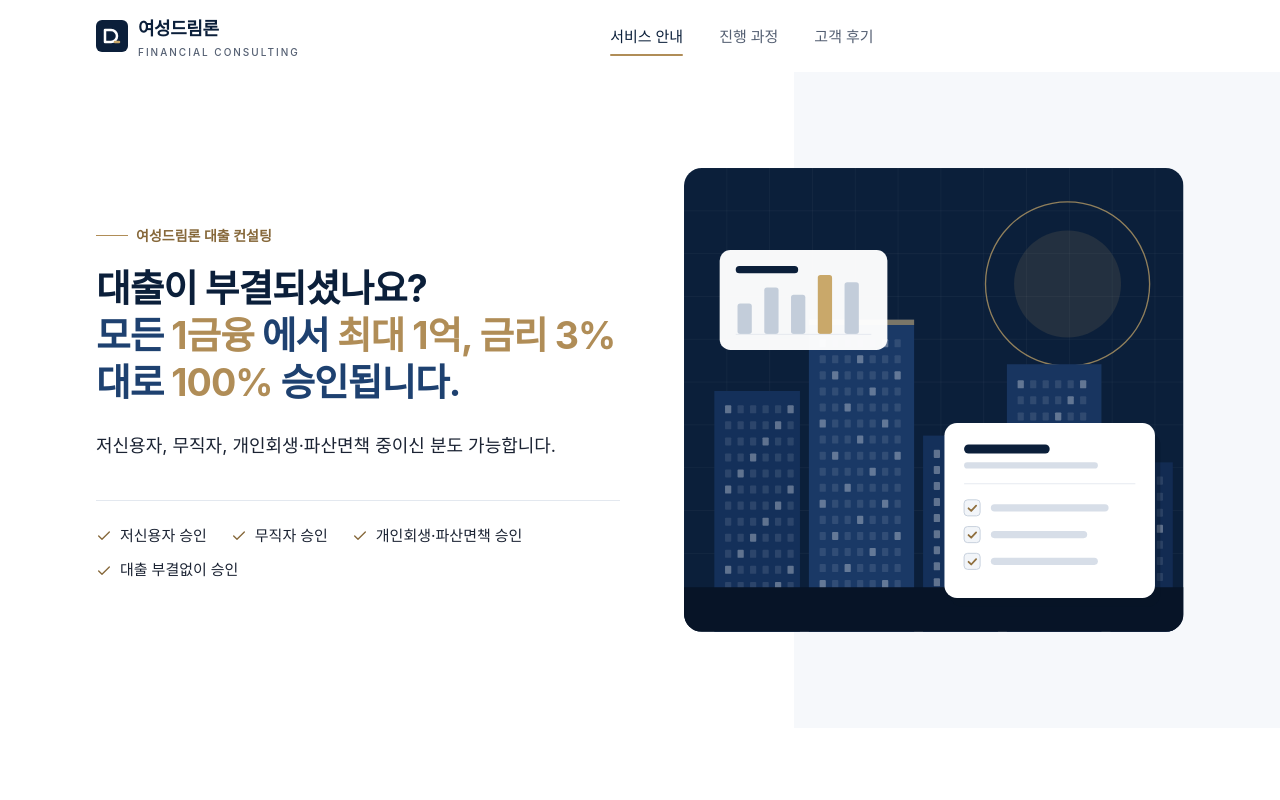
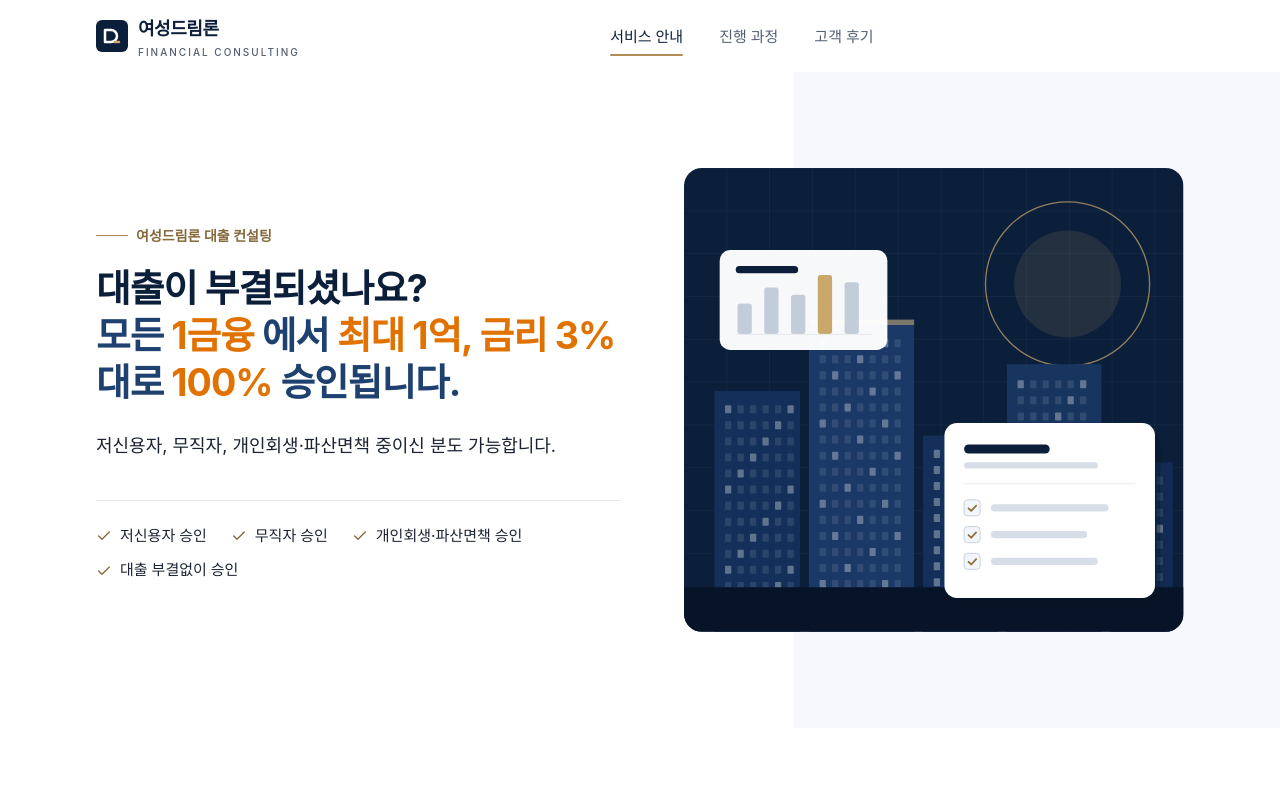
Before and after one commit to akainu1977-debug/yeosung-dreamloan, a React (Vite) app: page / in a window 1280 px wide. Shown: the top 800 px of the page. Built offline with nearby package versions, Linux system fonts and the light colour scheme; a web font is replaced by a local one.

Commit message:
메인 문구 색상 수정

```diff
--- a/src/components/Hero.tsx
+++ b/src/components/Hero.tsx
@@ -19,7 +19,7 @@ export function Hero() {
           >
             {hero.title[0]}
             <br />
-            <span className="text-navy-700"> 모든 <span className="text-gold-500"> 1금융 </span> 에서 <span className="text-gold-500"> 최대 1억, 금리 3%</span> 대로 <span className="text-gold-500"> 100% </span> 승인됩니다. </span>
+            <span className="text-navy-700"> 모든 <span className="text-amber-600"> 1금융 </span> 에서 <span className="text-amber-600"> 최대 1억, 금리 3%</span> 대로 <span className="text-amber-600"> 100% </span> 승인됩니다. </span>
           </h1>
           <p className="mt-6 max-w-xl text-[17px] leading-relaxed text-ink sm:text-lg">{hero.lead}</p>
           <p className="mt-3 max-w-xl text-base leading-relaxed text-muted">{hero.sub}</p>
```
Also changed, not shown: 2 other files (tests, documents, lock files or other folders).
